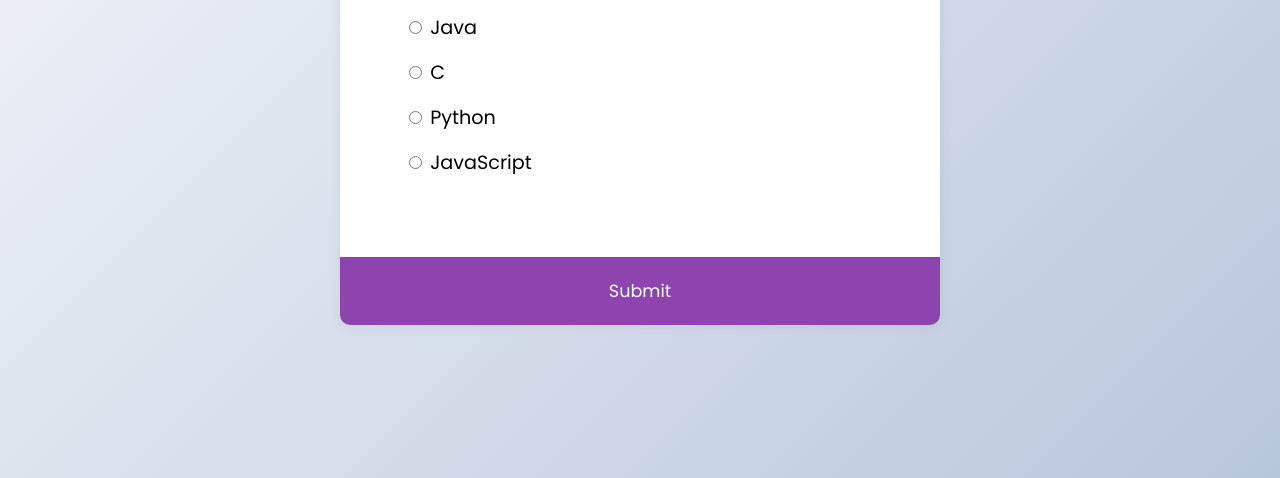
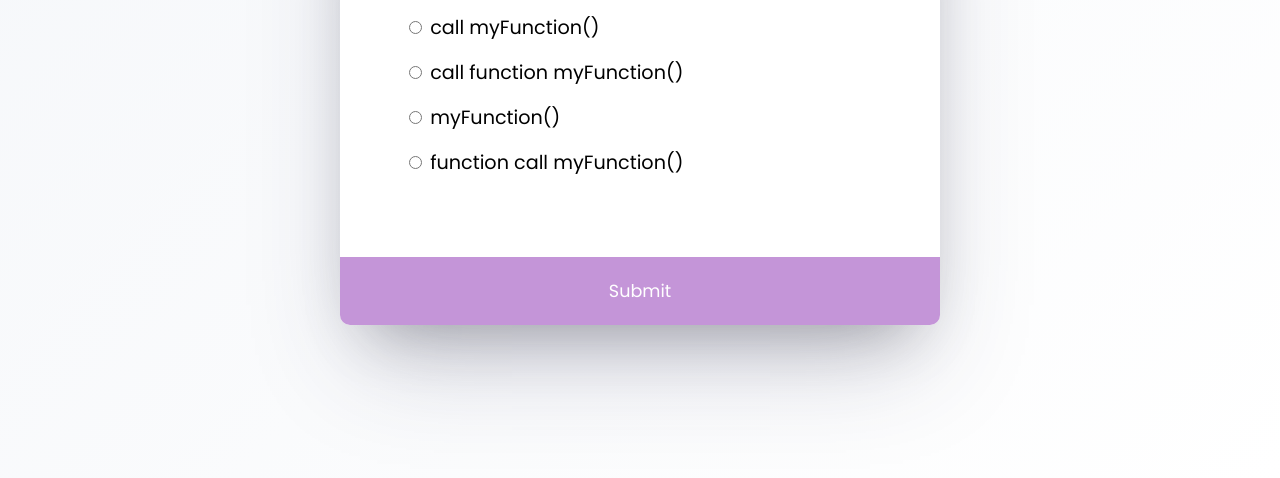
Before and after one commit to abhishekacharya-hub/abhishekacharya.github.io, a plain HTML site: page index.html in a window 1280 px wide. Shown: the part 322-800 px from the top of the page. Drawn offline with Linux system fonts and the light colour scheme.

Commit message:
first commit

```diff
--- a/script.js
+++ b/script.js
@@ -1,19 +1,19 @@
 const quizData = [
     {
-        question: "What is the most used programming language in 2019?",
-        a: "Java",
-        b: "C",
-        c: "Python",
-        d: "JavaScript",
-        correct: "d",
+        question: "How do you call a function named 'myFunction'?",
+        a: "call myFunction()",
+        b: "call function myFunction()",
+        c: "myFunction()",
+        d: "function call myFunction()",
+        correct: "c",
     },
     {
-        question: "Who is the President of US?",
-        a: "Florin Pop",
-        b: "Donald Trump",
-        c: "Ivan Saldano",
-        d: "Mihai Andrei",
-        correct: "b",
+        question: "What is the correct JavaScript syntax to change the content of the HTML element below?",
+        a: "document.getElementById('demo').innerHTML = 'Hello World!'; ",
+        b: "#demo.innerHTML = 'Hello World!';",
+        c: "document.getElementByName('p').innerHTML = 'Hello World!';",
+        d: "document.getElement('p').innerHTML = 'Hello World!'';",
+        correct: "a",
     },
     {
         question: "What does HTML stand for?",
@@ -24,12 +24,60 @@ const quizData = [
         correct: "a",
     },
     {
-        question: "What year was JavaScript launched?",
-        a: "1996",
-        b: "1995",
-        c: "1994",
-        d: "none of the above",
+        question: "How do you round the number 7.25, to the nearest integer?",
+        a: "Math.round(7.25)  ",
+        b: "Math.rnd(7.25)",
+        c: "round(7.25)",
+        d: "rnd(7.25)",
+        correct: "a",
+    },
+    {
+        question: "How does a FOR loop start?",
+        a: "for (i = 0; i <= 5; i++) ",
+        b: "for (i <= 5; i++)",
+        c: "for (i = 0; i <= 5)",
+        d: "for i = 1 to 5",
+        correct: "a",
+    },
+    {
+        question: "Which event occurs when the user clicks on an HTML element?",
+        a: "onclick   ",
+        b: "onmouseover",
+        c: "onmouseclick",
+        d: "onchange",
+        correct: "a",
+    },
+    {
+        question: "How does a WHILE loop start?",
+        a: "while (i <= 10)",
+        b: "while i = 1 to 10",
+        c: "while (i <= 10; i++)",
+        d: "while(i <-10)",
+        correct: "a",
+    },
+    {
+        question: "How to write an IF statement in JavaScript?",
+        a: "if i = 5 then",
+        b: "if i == 5 then",
+        c: "if i = 5",
+        d: "if (i == 5)",
+        correct: "d",
+    },
+    {
+        question: "What is the correct way to write a JavaScript array?",
+        a: "var colors = (1:'red', 2:'green', 3:'blue')",
+        b: "var colors = ['red', 'green', 'blue']  ",
+        c: "var colors = 1 = ('red'), 2 = ('green'), 3 = ('blue')",
+        d: "var colors = red', 'green', 'blue'",
         correct: "b",
+    },
+    {
+        question: "How do you find the number with the highest value of x and y??",
+        a: "top(x, y)",
+        b: "ceil(x, y)",
+        c: "Math.max(x, y) ",
+        d: "Math.ceil(x, y)",
+        correct: "c",
     },
 ];
 
@@ -40,6 +88,8 @@ const a_text = document.getElementById("a_text");
 const b_text = document.getElementById("b_text");
 const c_text = document.getElementById("c_text");
 const d_text = document.getElementById("d_text");
+const e_text = document.getElementById("e_text");
+const f_text = document.getElementById("f_text");
 const submitBtn = document.getElementById("submit");
 
 let currentQuiz = 0;
--- a/style.css
+++ b/style.css
@@ -5,8 +5,8 @@
 }
 
 body {
-    background-color: #b8c6db;
-    background-image: linear-gradient(315deg, #b8c6db 0%, #f5f7fa 100%);
+    background-color: #ffffff;
+    background-image: linear-gradient(315deg, #ffffff 0%, #f5f7fa 100%);
     display: flex;
     align-items: center;
     justify-content: center;
@@ -18,7 +18,7 @@ body {
 .quiz-container {
     background-color: #fff;
     border-radius: 10px;
-    box-shadow: 0 0 10px 2px rgba(100, 100, 100, 0.1);
+    box-shadow: rgba(255, 255, 255, 0.1) 0px 1px 1px 0px inset, rgba(50, 50, 93, 0.25) 0px 50px 100px -20px, rgba(0, 0, 0, 0.3) 0px 30px 60px -30px;
     overflow: hidden;
     width: 600px;
     max-width: 100%;
@@ -49,7 +49,7 @@ ul li label {
 }
 
 button {
-    background-color: #8e44ad;
+    background-color: #c495d8;
     border: none;
     color: white;
     cursor: pointer;
@@ -61,7 +61,7 @@ button {
 }
 
 button:hover {
-    background-color: #732d91;
+    background-color: #451858;
 }
 
 button:focus {
```
Also changed, not shown: index.html (+2 -0 lines).
